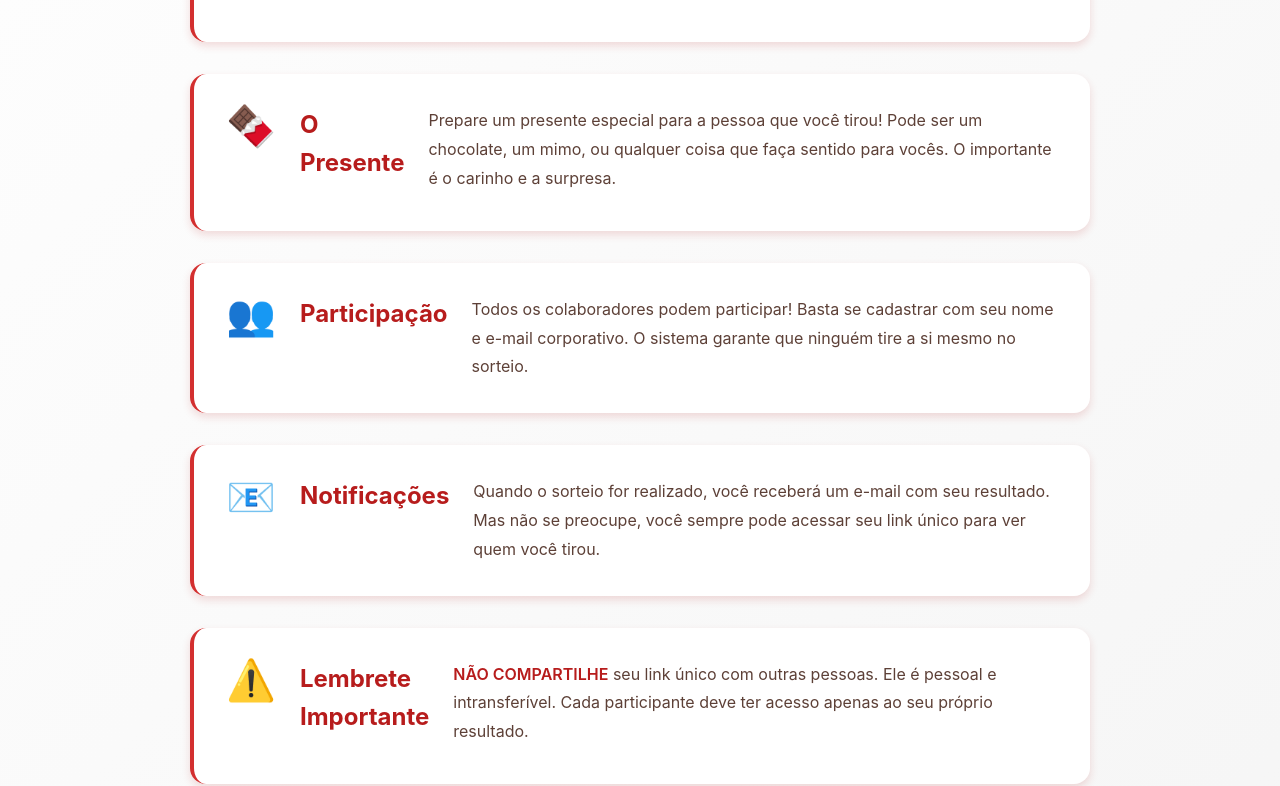
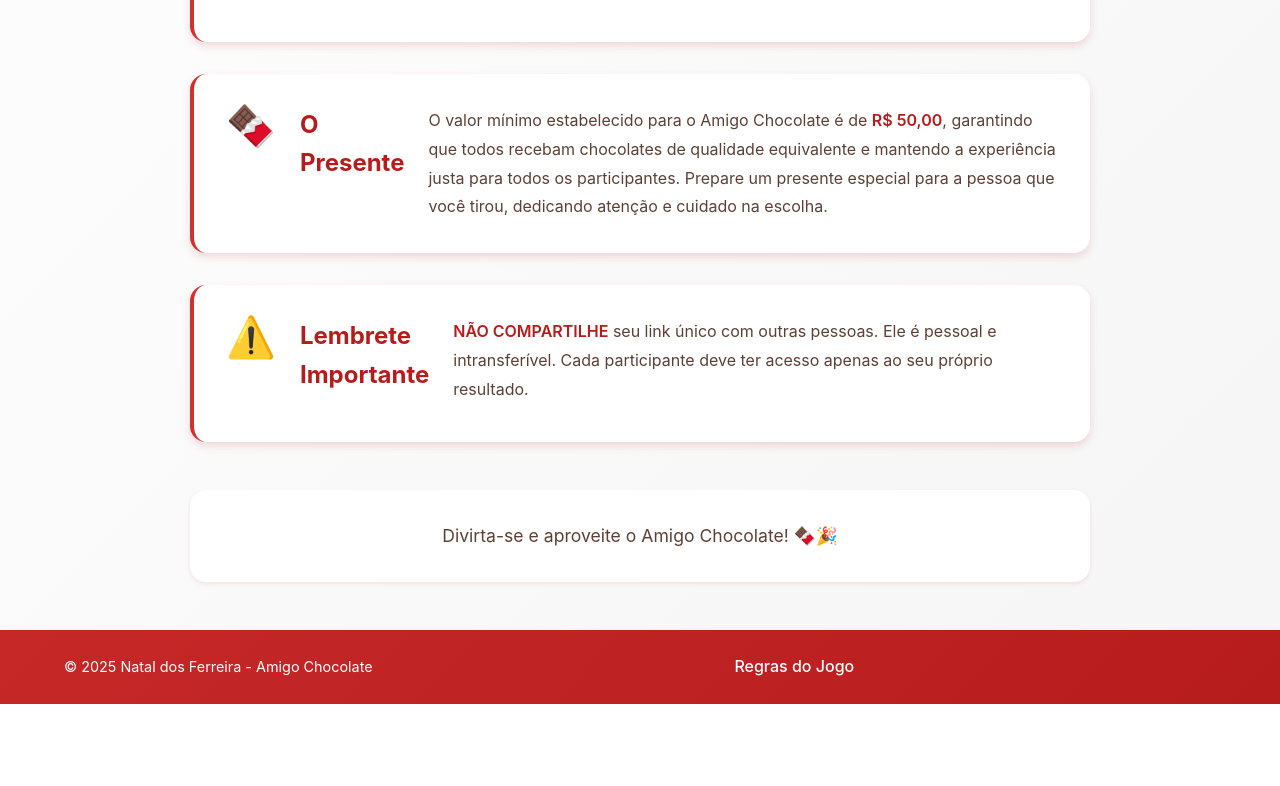
Before and after one commit to MayyconFS/amigo-chocolate-main, a React (Vite) app: page /regras in a window 1280 px wide. Shown: the part 598-1384 px from the top of the page. After the commit the page ends 1302 px from the top, so only its background shows below. Built offline with nearby package versions, Linux system fonts and the light colour scheme.

Commit message:
feat: update game rules description and adjust formatting in Rules page

```diff
--- a/src/components/Footer.tsx
+++ b/src/components/Footer.tsx
@@ -9,6 +9,7 @@ const Footer = () => {
         <Link to="/regras" className="footer-link">
           Regras do Jogo
         </Link>
+        <p></p>
       </div>
     </footer>
   );
--- a/src/pages/Rules.tsx
+++ b/src/pages/Rules.tsx
@@ -38,13 +38,15 @@ const Rules = () => {
             <div className="rule-icon">🍫</div>
             <h2 className="rule-title">O Presente</h2>
             <p className="rule-description">
-              Prepare um presente especial para a pessoa que você tirou! Pode
-              ser um chocolate, um mimo, ou qualquer coisa que faça sentido para
-              vocês. O importante é o carinho e a surpresa.
+              O valor mínimo estabelecido para o Amigo Chocolate é
+              de <strong> R$ 50,00</strong>, garantindo que todos recebam chocolates de
+              qualidade equivalente e mantendo a experiência justa para
+              todos os participantes. Prepare um presente especial para a
+              pessoa que você tirou, dedicando atenção e cuidado na escolha.
             </p>
           </div>
 
-          <div className="rule-card">
+          {/* <div className="rule-card">
             <div className="rule-icon">👥</div>
             <h2 className="rule-title">Participação</h2>
             <p className="rule-description">
@@ -52,17 +54,18 @@ const Rules = () => {
               seu nome e e-mail corporativo. O sistema garante que ninguém tire
               a si mesmo no sorteio.
             </p>
-          </div>
+          </div> */}
 
-          <div className="rule-card">
-            <div className="rule-icon">📧</div>
-            <h2 className="rule-title">Notificações</h2>
+          {/* <div className="rule-card">
+            <div className="rule-icon">💸</div>
+            <h2 className="rule-title">Valor</h2>
             <p className="rule-description">
-              Quando o sorteio for realizado, você receberá um e-mail com seu
-              resultado. Mas não se preocupe, você sempre pode acessar seu link
-              único para ver quem você tirou.
+              O valor mínimo estabelecido para o Amigo Chocolate é de
+              <strong> R$ 50,00</strong>. Essa medida garante que todos recebam chocolates
+              de qualidade equivalente, mantendo a experiência justa e
+              agradável para todos os participantes.
             </p>
-          </div>
+          </div> */}
 
           <div className="rule-card ">
             <div className="rule-icon">⚠️</div>
```
